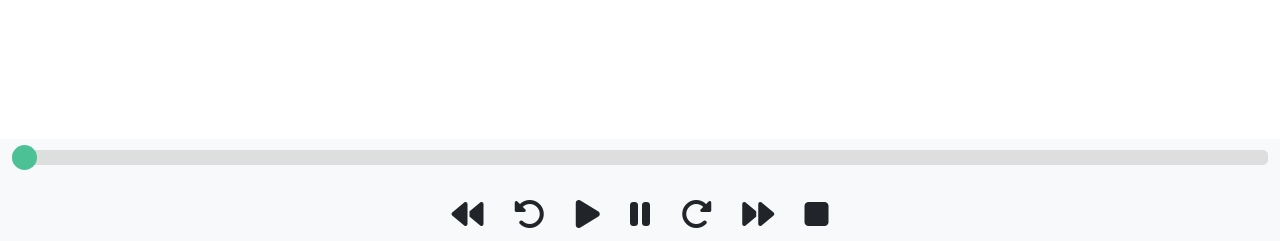
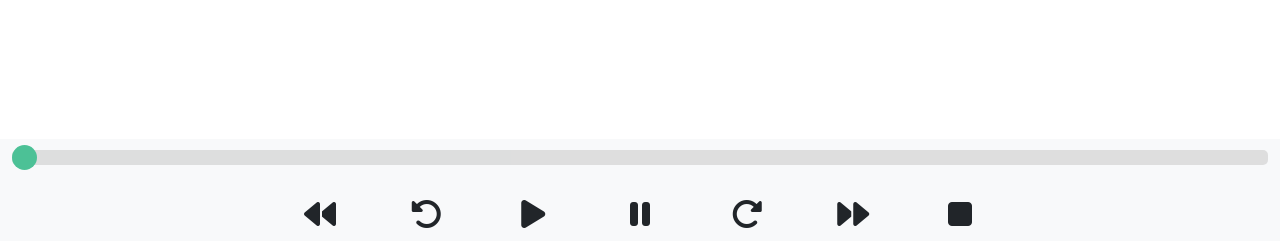
Before and after one commit to will12525/chromecast-controller, a Flask app: page / in a window 1280 px wide. Shown: the part 559-800 px from the top of the page. Run offline with Flask 3, Linux system fonts and the light colour scheme; data that the repository does not hold is empty; some libraries are stand-ins or nearby versions.

Commit message:
Updated grid layouts

```diff
--- a/static/app.js
+++ b/static/app.js
@@ -290,11 +290,11 @@ async function setNavbarLinks() {
         let response_data = await response.json();
         if (tv_show_select_button !== null)
         {
-            tv_show_select_button.setAttribute('href', "?content_type=" + response_data["TV"]);
+            tv_show_select_button.setAttribute('href', "/?content_type=" + response_data["TV"]);
         }
         if (movie_select_button !== null)
         {
-            movie_select_button.setAttribute('href', "?content_type=" + response_data["MOVIE"]);
+            movie_select_button.setAttribute('href', "/?content_type=" + response_data["MOVIE"]);
         }
         if (editor_button !== null)
         {
--- a/templates/index.html
+++ b/templates/index.html
@@ -49,11 +49,13 @@
 </nav>
 <div id="mediaContentSelectDiv" class="main-content-container">
     <p>{{ sha }}</p>
+    <div class="container">
         {% if 'container_content_type' in media_metadata %}
-    <div class="container">
+        <div class="row">
+            <div class="col-lg-12">
                 <div class="card h-100">
-            <div class="row g-0">
-                <div class="col-md-4">
+                    <div class="row">
+                        <div class="col-md-3">
                         </div>
                         <div class="col-md-8">
                             <div id="metadata_card_body" class="card-body">
@@ -74,21 +76,21 @@
                     </div>
                 </div>
             </div>
+        </div>
         {% endif %}
         {% if 'media_list' in media_metadata %}
-    <div class="container">
         <div class="row row-cols-1 row-cols-sm-2 row-cols-md-4">
             {% for media_item in media_metadata['media_list']: %}
-            <div class="col col-md-3">
+            <div class="col">
                 <div class="card h-100">
                     <div class="card-body">
                         <h5 class="card-title">{{ media_item.get("playlist_title",
                             media_item.get("season_title", media_item.get("media_title"))) }}</h5>
                         {% if 'list_index' in media_item %}
-                        <h6 class="card-subtitle mb-2 text-body-secondary">Index: {{ media_item.get("list_index")
+                        <h6 class="card-subtitle mb-2 text-body-secondary">Index: {{
+                            media_item.get("list_index")
                             }}</h6>
                         {% endif %}
-
                         {% if 'media_list_content_type' in media_metadata %}
                         {% if media_metadata['media_list_content_type'] == 1 %}
                         <a class="stretched-link" href="javascript:play_media({{ media_item.get('id') }})"></a>
@@ -102,19 +104,31 @@
             </div>
             {% endfor %}
         </div>
-    </div>
         {% endif %}
     </div>
+</div>
 <nav class="navbar fixed-bottom navbar-expand-xl bg-dark bg-body-tertiary" data-bs-theme="light">
+    <div class="container-fluid text-center">
         <div class="col bottom-nav-col">
-        <div class="container-fluid" align="center">
-            <input type="range" id="mediaTimeInputId" onMouseUp="setMediaRuntime(this);" min=0 value=0 class="slider">
+            <div class="row justify-content-center">
+                <div class="col">
+                    <input type="range" id="mediaTimeInputId" onMouseUp="setMediaRuntime(this);" min=0 value=0
+                           class="slider">
+                </div>
+            </div>
+            <div class="row justify-content-center">
+                <div class="col">
                     <output id="mediaTimeOutputId"></output>
                 </div>
-        <div class="container" align="center">
+            </div>
+            <div class="row justify-content-center">
                 {% for key, value in button_dict.items() %}
-            <button id="{{ value['id'] }}" class="btn"><i class="fa-solid {{ value['icon'] }} fa-2xl"></i></button>
+                <div class="col-1">
+                    <button id="{{ value['id'] }}" class="btn"><i class="fa-solid {{ value['icon'] }} fa-2xl"></i>
+                    </button>
+                </div>
                 {% endfor %}
+            </div>
         </div>
     </div>
 </nav>
```
Lines whose indentation alone changed are shown as unchanged.
